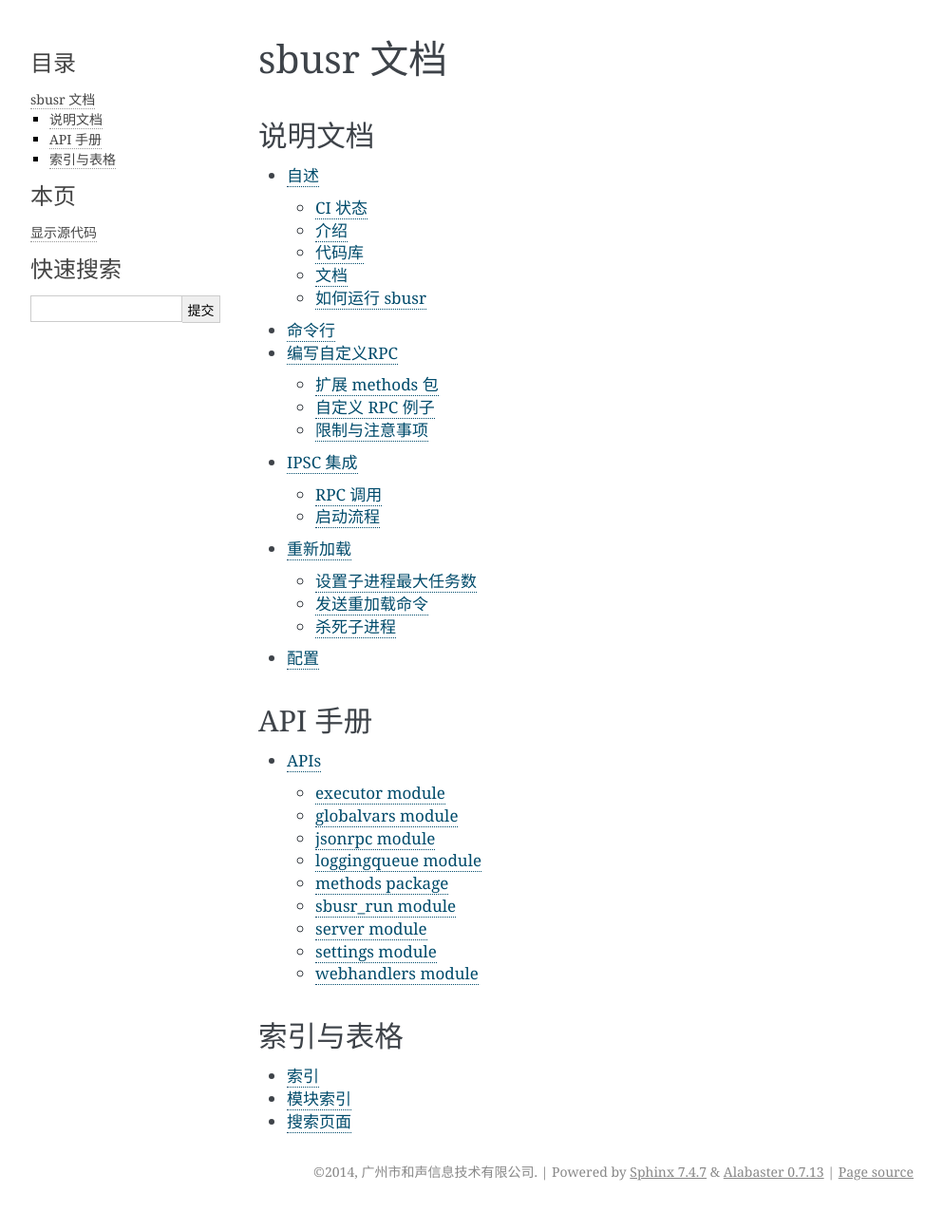
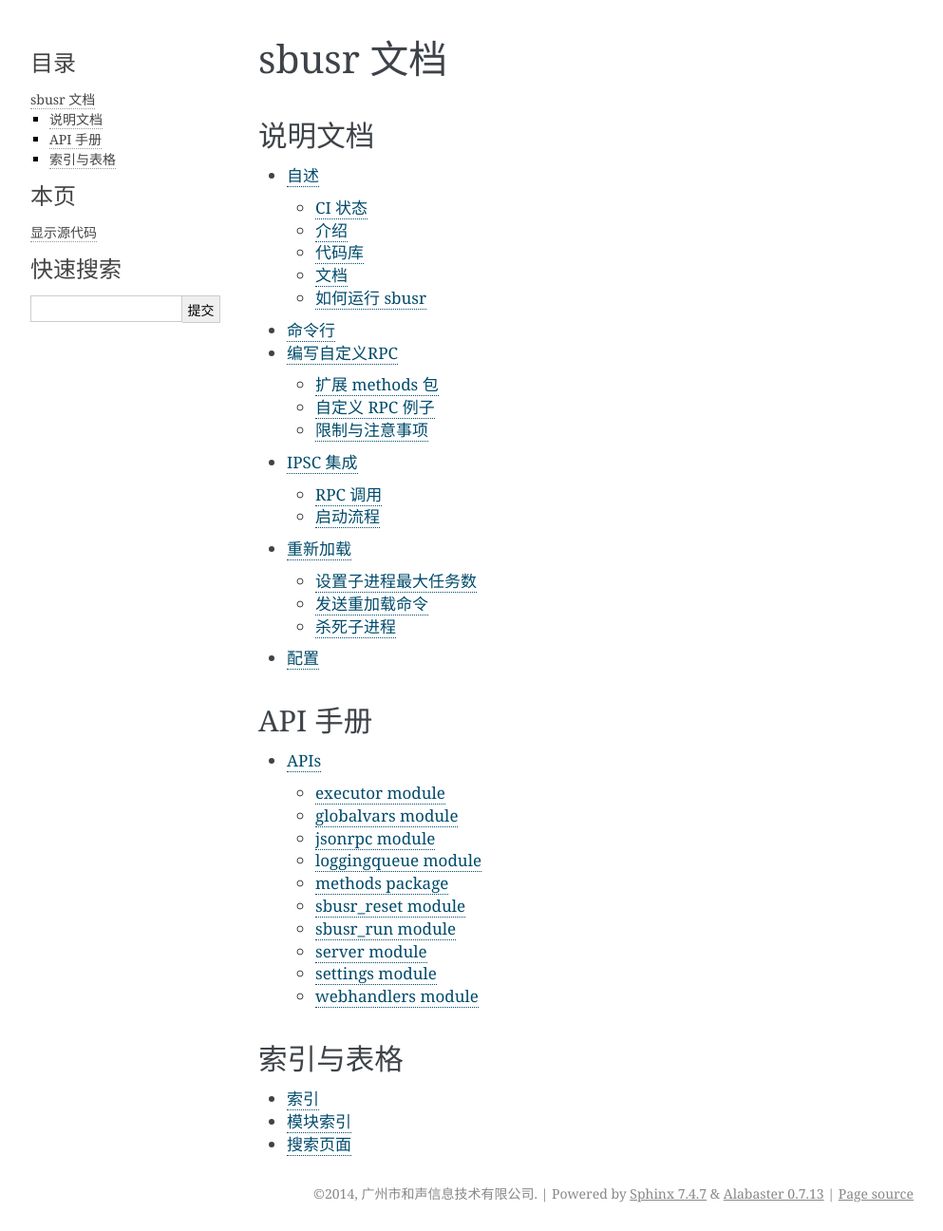
Before and after one commit to Hesong-OpenSource/sbusr, a Sphinx documentation site: the page built from docs/index.rst, in a window 1280 px wide. Shown: the whole page at 95% size, without its empty margins (148-1141 px from the left). Built offline with Sphinx 7.4.7, drawn with Linux system fonts in a browser that asks for light colours; before the commit the page ends 1273 px from its top, so only the background shows below that.

Commit message:
add docs/api/sbusr_reset.rst

```diff
--- a/docs/api/modules.rst
+++ b/docs/api/modules.rst
@@ -1,4 +1,4 @@
-API
+api
 ===
 
 .. toctree::
@@ -9,6 +9,7 @@ API
    jsonrpc
    loggingqueue
    methods
+   sbusr_reset
    sbusr_run
    server
    settings
--- /dev/null
+++ b/docs/api/sbusr_reset.rst
@@ -0,0 +1,7 @@
+sbusr_reset module
+==================
+
+.. automodule:: sbusr_reset
+    :members:
+    :undoc-members:
+    :show-inheritance:
```
